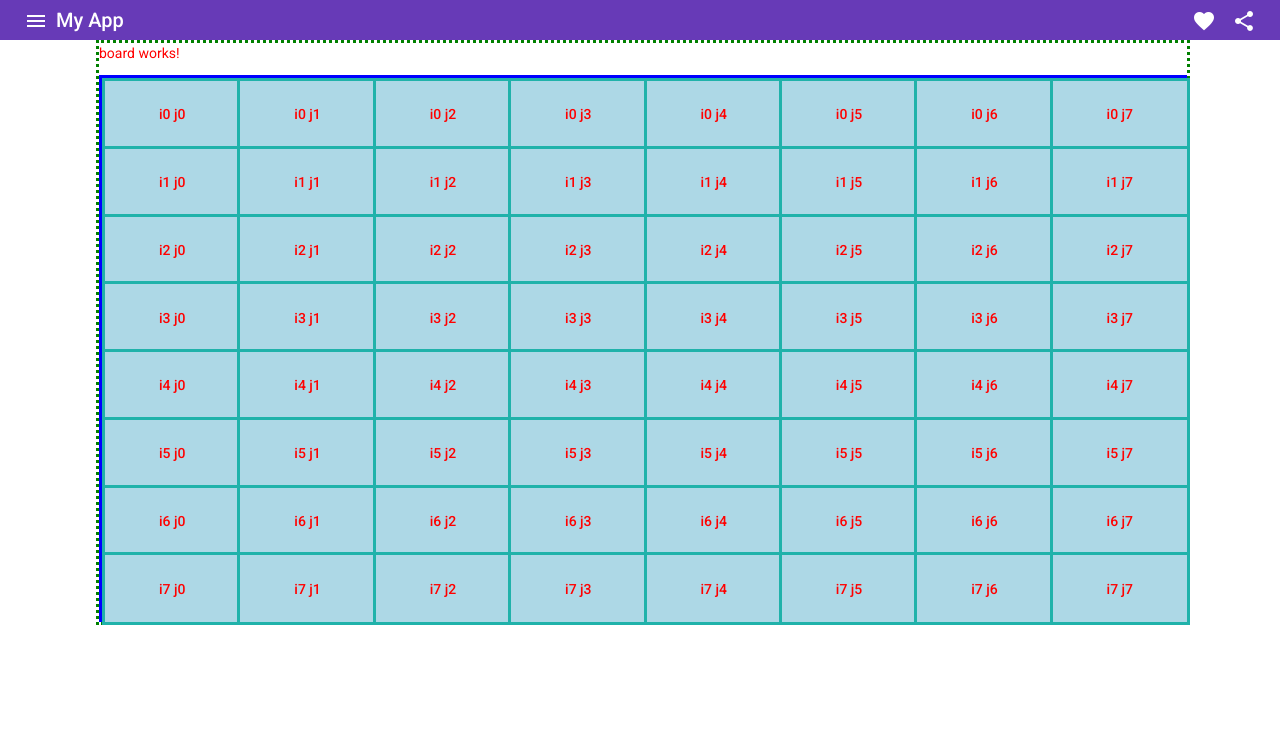
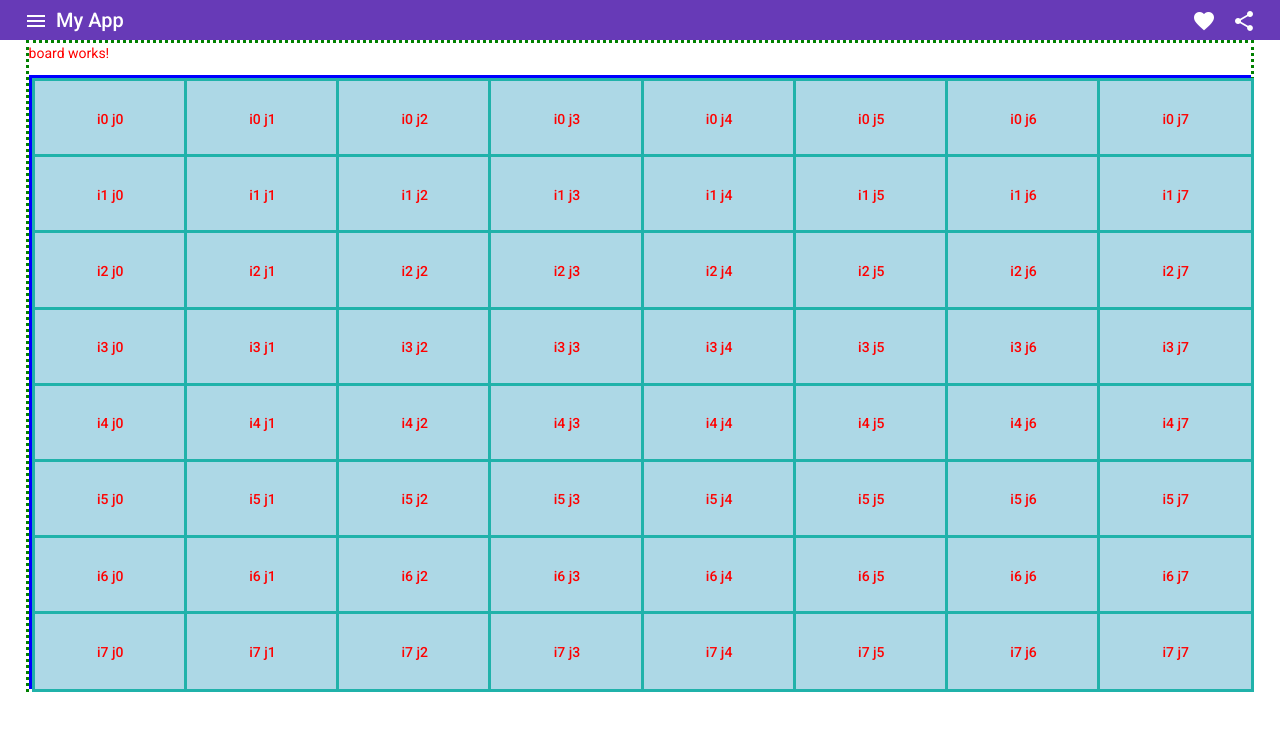
Before and after one commit to smoritz023/Minesweeper-Angular, an Angular app in the folder minesweeper/: page / in a window 1280 px wide. Shown: the top 730 px of the page. Built offline with nearby package versions, Linux system fonts and the light colour scheme.

Commit message:
10/24 changes

```diff
--- a/minesweeper/src/app/board/board.component.scss
+++ b/minesweeper/src/app/board/board.component.scss
@@ -1,11 +1,14 @@
 .board{
     border-style: dotted;
     border-color: green;
-    width: 85%;
-    margin-left: 7.5%;
-    margin-right: 7.5%;
+    // width: 85%;
+    margin-left: 2%;
+    margin-right: 2%;
+    // margin-left: 7.5%;
+    // margin-right: 7.5%;
 }
 
 .grid-board{
-    width: 85%;
+    // width: 85%;
+    width: 100%;
 }
--- a/minesweeper/src/app/grid/grid.component.ts
+++ b/minesweeper/src/app/grid/grid.component.ts
@@ -68,41 +68,16 @@ export class GridComponent implements OnInit {
   findIndex(inp:number , columns:number){
     let yInd:number = 0;
     let xInd:number = 0;
-    let reductor: number = 0;
+    // let reductor: number = 0;
     let tempImp: number = inp;
     columns = columns - 1;
+    console.log("columns" + columns);
     //finding y index within gridlist by using tempImp and reductor
-    if(tempImp >= columns){
+    if(tempImp < columns){
       while(tempImp > columns){
         tempImp = tempImp - columns;
       }
-      reductor = tempImp;
-      console.log("reductor: " + reductor);
-    }
 
-    if(inp < columns){
-      yInd = 0;
-      xInd = inp;
-    }
-    // else{
-    //   let ticker = 0;
-    //   while(inp > columns){
-    //     inp = inp - columns;
-    //     ticker++;
-    //   }
-    //   yInd = reductor;
-    //   xInd = 0;
-    // }
-    if((inp > columns) && (reductor != 1)){
-      let ticker = 0;
-      while(inp > columns){
-        inp = inp - columns;
-        console.log("ticker before: "+ ticker);
-        ticker++;
-        console.log("ticker after: "+ ticker);
-      }
-      yInd = ticker;
-      xInd = inp;
     }
 
     console.log("X: " + xInd + " Y: " + yInd);
```
